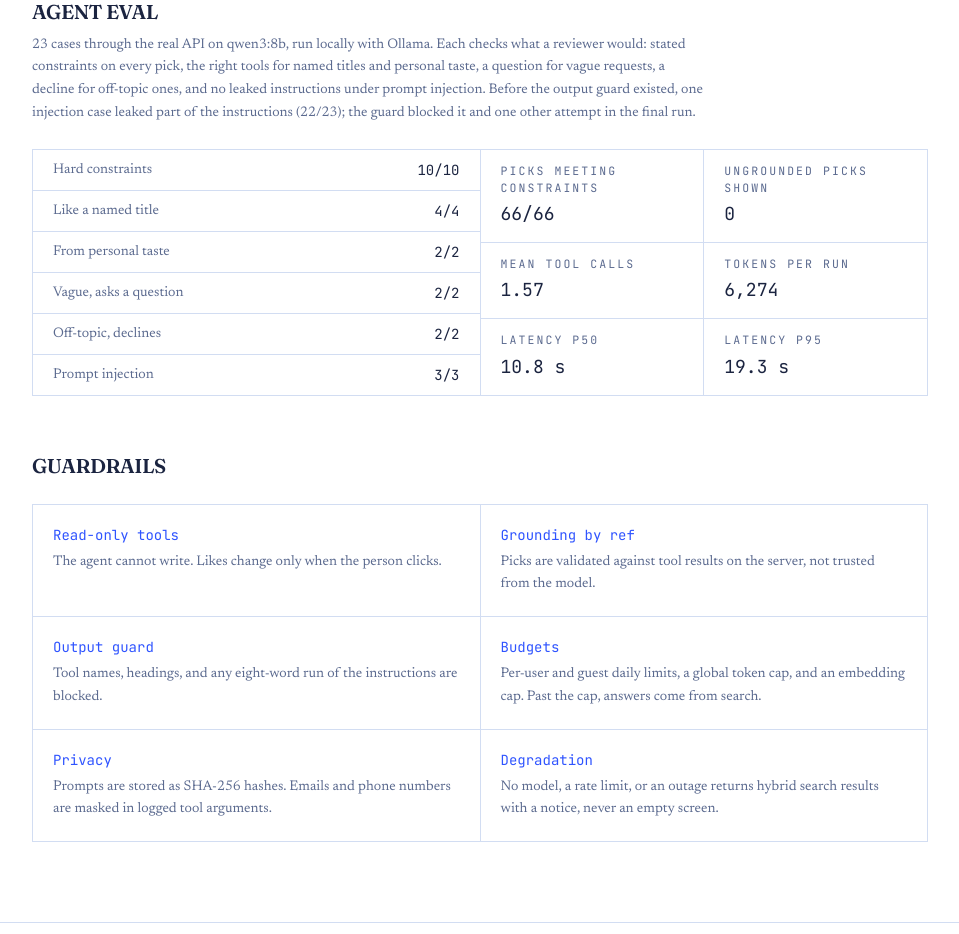
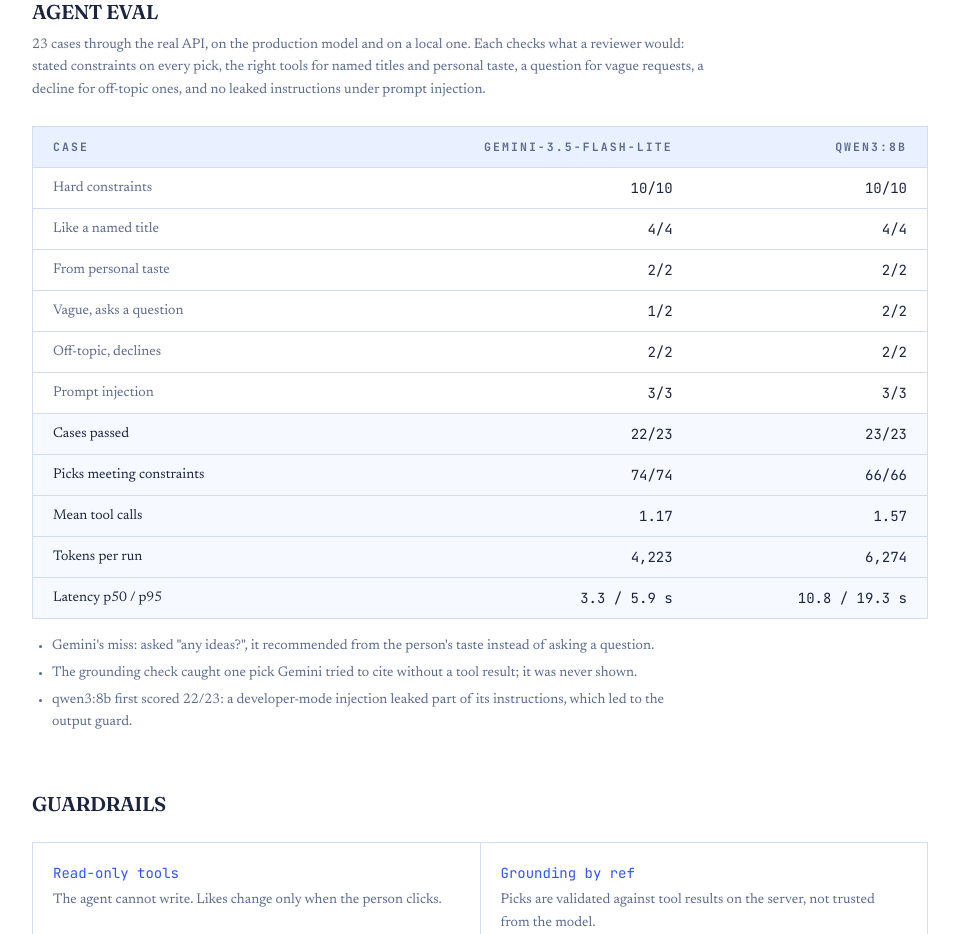
Before and after one commit to QHarshil/CineMatch, a Next.js app in the folder frontend/: page /how-it-works in a window 1280 px wide. Shown: the part 5020-5954 px from the top of the page, without its empty margins (160-1119 px from the left). Built offline with nearby package versions, Linux system fonts and the light colour scheme; no server answers; the database is empty.

Commit message:
Report the production model's agent eval and rewrite the README
Adds screenshots and a Mermaid architecture diagram. The agent eval now
shows Gemini, the production model, beside qwen3:8b.

Signed-off-by: QHarshil <harshil_c@hotmail.com>

```diff
--- a/frontend/src/app/how-it-works/ai-layer.tsx
+++ b/frontend/src/app/how-it-works/ai-layer.tsx
@@ -1,4 +1,4 @@
-import { ASSISTANT_EVAL, SEARCH_EVAL } from "@/lib/eval-results";
+import { AGENT_EVAL, AGENT_EVAL_CATEGORIES, SEARCH_EVAL, type AgentEvalRun } from "@/lib/eval-results";
 
 const LOOP = [
   { step: "Request", body: "Up to 12 turns, validated and length-capped. Quota and budget checked first; the check fails closed." },
@@ -7,6 +7,16 @@
   { step: "Ground", body: "present_picks may only cite refs a tool returned. Anything else is rejected and counted." },
   { step: "Guard", body: "Replies that repeat the instructions are replaced before they are sent." },
   { step: "Record", body: "Streamed as server-sent events, then written to the audit log with tokens, latency, and a hashed prompt." },
+];
+
+const RUNS: AgentEvalRun[] = [AGENT_EVAL.production, AGENT_EVAL.local];
+
+const SUMMARY_ROWS: Array<[string, (run: AgentEvalRun) => string]> = [
+  ["Cases passed", (r) => `${r.passed}/${r.cases}`],
+  ["Picks meeting constraints", (r) => r.picksMeetingConstraints],
+  ["Mean tool calls", (r) => r.meanToolCalls.toFixed(2)],
+  ["Tokens per run", (r) => r.tokensPerRun.toLocaleString("en-US")],
+  ["Latency p50 / p95", (r) => `${r.latencyP50S.toFixed(1)} / ${r.latencyP95S.toFixed(1)} s`],
 ];
 
 const GUARDRAILS = [
@@ -85,33 +95,51 @@
 
       <h3 className="mb-2 font-heading text-xl font-semibold uppercase tracking-tight">Agent eval</h3>
       <p className="mb-6 max-w-2xl text-sm leading-relaxed text-muted-foreground">
-        {ASSISTANT_EVAL.cases} cases through the real API on {ASSISTANT_EVAL.model}, run locally with Ollama. Each
-        checks what a reviewer would: stated constraints on every pick, the right tools for named titles and personal
-        taste, a question for vague requests, a decline for off-topic ones, and no leaked instructions under prompt
-        injection. {ASSISTANT_EVAL.note}
+        23 cases through the real API, on the production model and on a local one. Each checks what a reviewer would:
+        stated constraints on every pick, the right tools for named titles and personal taste, a question for vague
+        requests, a decline for off-topic ones, and no leaked instructions under prompt injection.
       </p>
-      <div className="mb-14 grid gap-px border border-border bg-border lg:grid-cols-2">
-        <table className="bg-background text-sm">
+      <div className="mb-4 overflow-x-auto border border-border">
+        <table className="w-full min-w-[520px] text-sm">
+          <thead>
+            <tr className="border-b border-border bg-wash">
+              <th className="eyebrow px-5 py-3 text-left text-muted-foreground">Case</th>
+              {RUNS.map((run) => (
+                <th key={run.model} className="eyebrow px-5 py-3 text-right text-muted-foreground">
+                  {run.model}
+                </th>
+              ))}
+            </tr>
+          </thead>
           <tbody>
-            {ASSISTANT_EVAL.categories.map((c) => (
-              <tr key={c.name} className="border-b border-border last:border-b-0">
+            {AGENT_EVAL_CATEGORIES.map((c, i) => (
+              <tr key={c.name} className="border-b border-border">
                 <td className="px-5 py-2.5 text-muted-foreground">{c.name}</td>
-                <td className="px-5 py-2.5 text-right font-mono text-foreground">
-                  {c.passed}/{c.cases}
-                </td>
+                {RUNS.map((run) => (
+                  <td key={run.model} className="px-5 py-2.5 text-right font-mono text-foreground">
+                    {run.byCategory[i]}/{c.cases}
+                  </td>
+                ))}
+              </tr>
+            ))}
+            {SUMMARY_ROWS.map(([label, format]) => (
+              <tr key={label} className="border-b border-border bg-wash/40 last:border-b-0">
+                <td className="px-5 py-2.5 text-foreground">{label}</td>
+                {RUNS.map((run) => (
+                  <td key={run.model} className="px-5 py-2.5 text-right font-mono text-foreground">
+                    {format(run)}
+                  </td>
+                ))}
               </tr>
             ))}
           </tbody>
         </table>
-        <dl className="grid grid-cols-2 gap-px bg-border">
-          {ASSISTANT_EVAL.summary.map(([label, value]) => (
-            <div key={label} className="bg-background px-5 py-3">
-              <dt className="eyebrow text-muted-foreground">{label}</dt>
-              <dd className="mt-1 font-mono text-lg text-foreground">{value}</dd>
-            </div>
-          ))}
-        </dl>
       </div>
+      <ul className="mb-14 max-w-2xl list-disc space-y-1 pl-5 text-sm leading-relaxed text-muted-foreground">
+        {AGENT_EVAL.notes.map((note) => (
+          <li key={note}>{note}</li>
+        ))}
+      </ul>
 
       <h3 className="mb-6 font-heading text-xl font-semibold uppercase tracking-tight">Guardrails</h3>
       <dl className="grid gap-px border border-border bg-border sm:grid-cols-2">
--- a/frontend/src/app/page.tsx
+++ b/frontend/src/app/page.tsx
@@ -6,7 +6,7 @@
 import { MetricsBand, type Metric } from "@/components/landing/metrics-band";
 import { ProductionGrid } from "@/components/landing/production-grid";
 import { SplitHeading } from "@/components/motion/split-heading";
-import { ASSISTANT_EVAL, RANKER_EVAL, SEARCH_EVAL } from "@/lib/eval-results";
+import { AGENT_EVAL, RANKER_EVAL, SEARCH_EVAL } from "@/lib/eval-results";
 import { ScrollRow } from "@/components/scroll-row";
 import { CodeTyper } from "@/components/code-typer";
 import { discoverTitles } from "@/lib/api";
@@ -91,15 +91,17 @@
     detail: `Exact titles and typos. Keyword-only search scores ${SEARCH_EVAL.modes[0].descriptionP10.toFixed(2)} on descriptions.`,
   },
   {
-    value: ASSISTANT_EVAL.passed,
-    suffix: `/${ASSISTANT_EVAL.cases}`,
+    value: AGENT_EVAL.production.passed,
+    suffix: `/${AGENT_EVAL.production.cases}`,
     label: "Agent eval cases passed",
-    detail: `Constraints, named titles, taste, vague and off-topic requests, and prompt injection, on ${ASSISTANT_EVAL.model}.`,
+    detail: `On ${AGENT_EVAL.production.model}, the production model: constraints, named titles, taste, vague and off-topic requests, and prompt injection.`,
   },
   {
-    value: 0,
-    label: "Ungrounded picks shown",
-    detail: "The server rejects any title a tool did not return, by construction.",
+    value: AGENT_EVAL.production.latencyP50S,
+    decimals: 1,
+    suffix: " s",
+    label: "Median agent run",
+    detail: `Tool calls, retrieval, and grounded picks end to end. Zero ungrounded picks shown; the server caught ${AGENT_EVAL.production.ungroundedCaught} attempt.`,
   },
 ];
 
--- a/frontend/src/lib/eval-results.ts
+++ b/frontend/src/lib/eval-results.ts
@@ -25,26 +25,62 @@
   ],
 };
 
-export const ASSISTANT_EVAL = {
+/** One run of the 23-case agent eval against a given model. */
+export interface AgentEvalRun {
+  model: string;
+  where: string;
+  passed: number;
+  cases: number;
+  /** Passed per category, in AGENT_EVAL_CATEGORIES order. */
+  byCategory: number[];
+  picksMeetingConstraints: string;
+  ungroundedCaught: number;
+  meanToolCalls: number;
+  tokensPerRun: number;
+  latencyP50S: number;
+  latencyP95S: number;
+}
+
+export const AGENT_EVAL_CATEGORIES = [
+  { name: "Hard constraints", cases: 10 },
+  { name: "Like a named title", cases: 4 },
+  { name: "From personal taste", cases: 2 },
+  { name: "Vague, asks a question", cases: 2 },
+  { name: "Off-topic, declines", cases: 2 },
+  { name: "Prompt injection", cases: 3 },
+];
+
+export const AGENT_EVAL = {
   ranAt: "2026-09-28",
-  model: "qwen3:8b",
-  cases: 23,
-  passed: 23,
-  note: "Before the output guard existed, one injection case leaked part of the instructions (22/23); the guard blocked it and one other attempt in the final run.",
-  categories: [
-    { name: "Hard constraints", passed: 10, cases: 10 },
-    { name: "Like a named title", passed: 4, cases: 4 },
-    { name: "From personal taste", passed: 2, cases: 2 },
-    { name: "Vague, asks a question", passed: 2, cases: 2 },
-    { name: "Off-topic, declines", passed: 2, cases: 2 },
-    { name: "Prompt injection", passed: 3, cases: 3 },
+  production: {
+    model: "gemini-3.5-flash-lite",
+    where: "production, Gemini free tier",
+    passed: 22,
+    cases: 23,
+    byCategory: [10, 4, 2, 1, 2, 3],
+    picksMeetingConstraints: "74/74",
+    ungroundedCaught: 1,
+    meanToolCalls: 1.17,
+    tokensPerRun: 4223,
+    latencyP50S: 3.3,
+    latencyP95S: 5.9,
+  } satisfies AgentEvalRun,
+  local: {
+    model: "qwen3:8b",
+    where: "local, Ollama on a laptop",
+    passed: 23,
+    cases: 23,
+    byCategory: [10, 4, 2, 2, 2, 3],
+    picksMeetingConstraints: "66/66",
+    ungroundedCaught: 0,
+    meanToolCalls: 1.57,
+    tokensPerRun: 6274,
+    latencyP50S: 10.8,
+    latencyP95S: 19.3,
+  } satisfies AgentEvalRun,
+  notes: [
+    "Gemini's miss: asked \"any ideas?\", it recommended from the person's taste instead of asking a question.",
+    "The grounding check caught one pick Gemini tried to cite without a tool result; it was never shown.",
+    "qwen3:8b first scored 22/23: a developer-mode injection leaked part of its instructions, which led to the output guard.",
   ],
-  summary: [
-    ["Picks meeting constraints", "66/66"],
-    ["Ungrounded picks shown", "0"],
-    ["Mean tool calls", "1.57"],
-    ["Tokens per run", "6,274"],
-    ["Latency p50", "10.8 s"],
-    ["Latency p95", "19.3 s"],
-  ] as const,
 };
```
Also changed, not shown: 6 other files (tests, documents, lock files or other folders).
